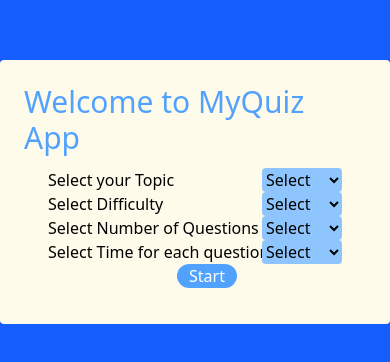
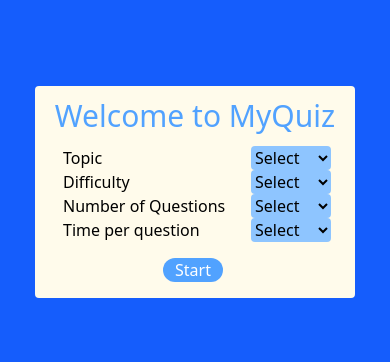
Before and after one commit to arnavraj-7/Quiz, a website: page index.html in a window 390 px wide. Shown: the part 230-592 px from the top of the page. Drawn offline with Linux system fonts and the light colour scheme.

Commit message:
responsive index.html

```diff
--- a/index.html
+++ b/index.html
@@ -9,12 +9,12 @@
 </head>
 
 <body class="bg-blue-600 flex justify-center items-center h-screen">
-    <div class="container flex flex-col bg-amber-50 w-105 rounded p-6 relative">
-        <div class="Welcome text-blue-400 text-3xl flex justify-center">Welcome to MyQuiz App</div>
-        <div class="flex ml-6  flex-col mt-3 mb-3">
+    <div class="container flex flex-col bg-amber-50 w-80 rounded pt-3 pb-1 md:p-6 relative md:w-105">
+        <div class="Welcome text-blue-400 text-3xl flex justify-center">Welcome to MyQuiz</div>
+        <div class="flex md:ml-6 ml-7 flex-col mt-3 mb-3">
             <form action="">
                 <div class="">
-                    <label for="genre">Select your Topic</label>
+                    <label for="genre">Topic</label>
                     <select class="genre select" name="genre">
                         <option value="selected" selected disabled>Select</option>
                         <option value="Anime">Anime</option>
@@ -30,7 +30,7 @@
                 </div>
 
                 <div>
-                    <label for="difficulty">Select Difficulty</label>
+                    <label for="difficulty">Difficulty</label>
                     <select name="difficulty" class="difficulty select"  id="">
                         <option value="Select" disabled selected>Select</option>
                         <option value="Easy">Easy</option>
@@ -38,7 +38,7 @@
                         <option value="Difficult">Difficult</option>
                     </select>
                     <div>
-                        <label for="genre">Select Number of Questions</label>
+                        <label for="genre">Number of Questions</label>
                         <select name="noq" class="noq select"  id="">
                             <option value="Select" disabled selected>Select</option>
                             <option value="10">10</option>
@@ -47,7 +47,7 @@
                         </select>
                     </div>
                     <div>
-                        <label for="time">Select Time for each question</label>
+                        <label for="time">Time per question</label>
                         <select name="time" class="time select"  id="">
                             <option value="Select" disabled selected>Select</option>
                             <option value="10">10seconds</option>
@@ -60,7 +60,7 @@
 
                 </div>
 
-                <div class="flex justify-center"> <button class="submit bg-blue-400 w-15 rounded-full text-white" type="submit">Start</button></div>
+                <div class="mt-4"> <button class="submit mb-0 translate-x-25 bg-blue-400 w-15 rounded-full text-white" type="submit">Start</button></div>
             </form>
         </div>
     </div>
--- a/input.css
+++ b/input.css
@@ -27,7 +27,7 @@
     transition: filter 0.3s ease-in-out;
   }
   .select{
-    @apply  bg-blue-300 rounded absolute right-12 w-20
+    @apply  bg-blue-300 rounded absolute right-6 md:right-12 w-20
   }
   /* .white{
     @apply bg-white
```
Also changed, not shown: output.css.
